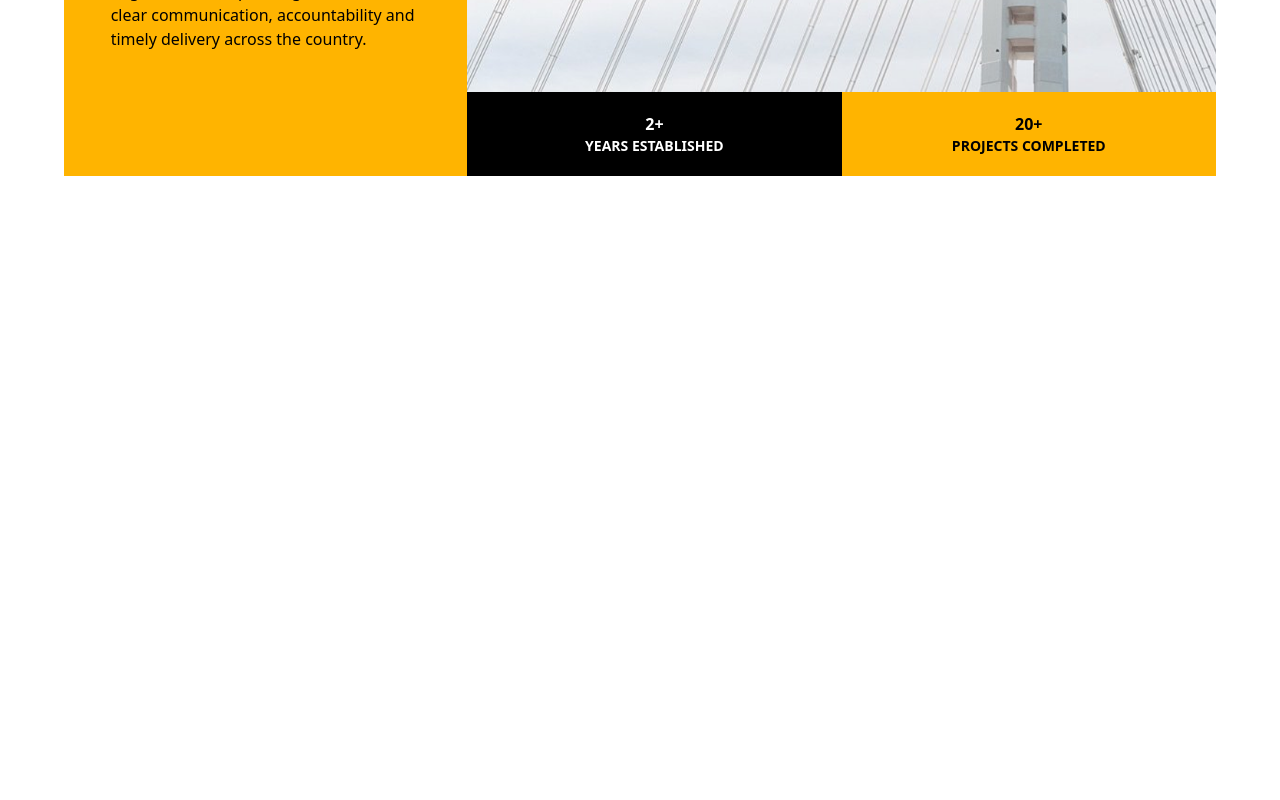
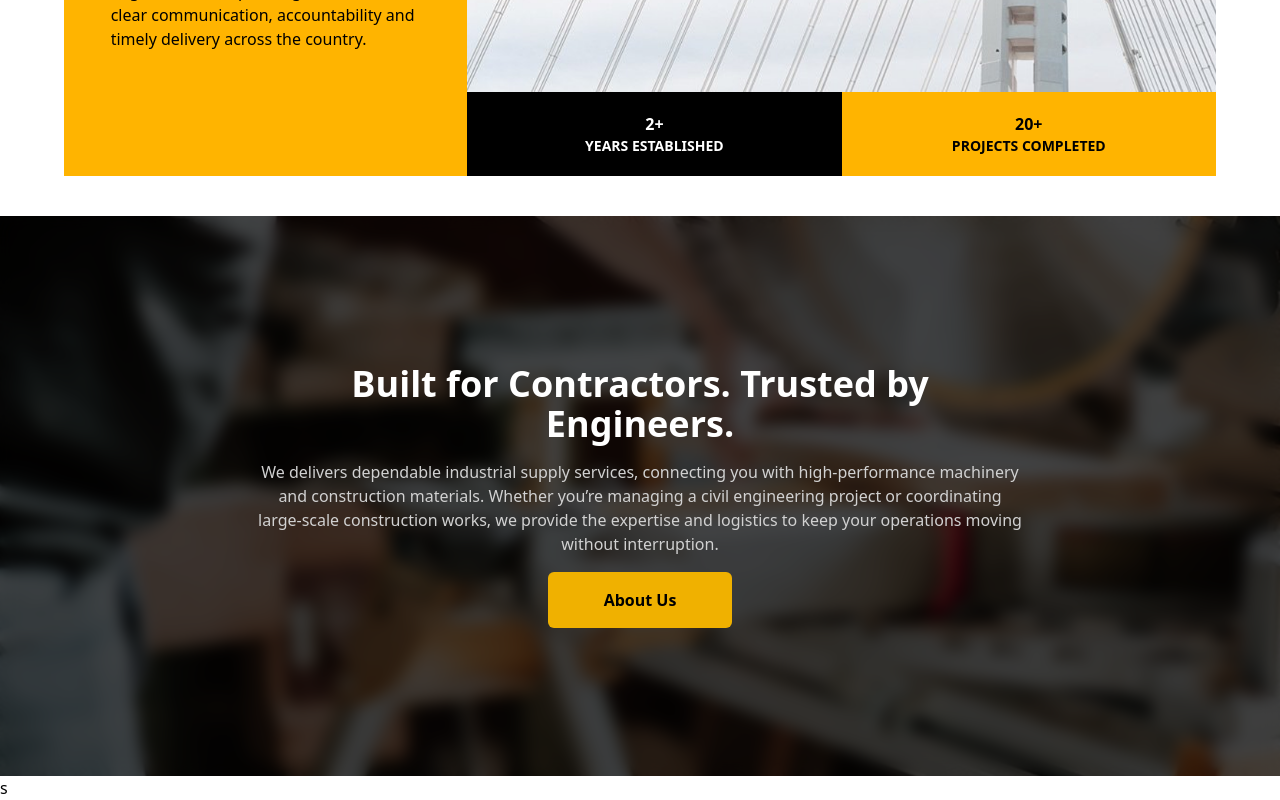
Before and after one commit to lamba01/scopert-ltd, a React (Vite) app: page / in a window 1280 px wide. Shown: the part 1901-2701 px from the top of the page. Before the commit the page ends 2077 px from the top, so only its background shows below. Built offline with nearby package versions, Linux system fonts and the light colour scheme.

Commit message:
Add Expertise section with background image and content
- Implemented the Expertise component with a background image and overlay.
- Added heading, description, and button for user interaction.
- Created a new Testimonial component file for future implementation.

```diff
--- a/src/App.jsx
+++ b/src/App.jsx
@@ -4,6 +4,7 @@ import Hero from "./sections/Hero.jsx";
 import Banner from "./sections/Banner.jsx";
 import About from "./sections/About.jsx";
 import WhyChooseUs from "./sections/Whychooseus.jsx";
+import Expertise from "./sections/Expertise.jsx";
 
 function App() {
   return (
@@ -13,6 +14,8 @@ function App() {
       <Banner />
       <About />
       <WhyChooseUs />
+      <Expertise />
+      {/* Add other sections as needed */}s
     </div>
   );
 }
--- /dev/null
+++ b/src/sections/Expertise.jsx
@@ -0,0 +1,30 @@
+import React from "react";
+import Expertiseimg from "../assets/expertise.png";
+
+function Expertise() {
+  return (
+    <section
+      className="relative w-full mt-10 h-[70vh] sm:h-[70vh] py-0 px-4 sm:px-8 lg:px-16 flex flex-col items-center justify-center bg-cover bg-no-repeat bg-center"
+      style={{ backgroundImage: `url(${Expertiseimg})` }}
+    >
+      <div className="absolute left-0 top-0 h-full w-full backdrop-blur-md sm:backdrop-blur-sm bg-black/50 sm:bg-black/70 z-10" />
+      <div className="z-20 text-white text-center space-y-4 sm:w-2/3 w-full">
+        <h1 className="text-2xl sm:text-4xl font-bold">
+          Built for Contractors. Trusted by Engineers.
+        </h1>
+        <p className="text-[#D1D1D1]">
+          We delivers dependable industrial supply services, connecting you with
+          high-performance machinery and construction materials. Whether you’re
+          managing a civil engineering project or coordinating large-scale
+          construction works, we provide the expertise and logistics to keep
+          your operations moving without interruption.
+        </p>
+        <button className="bg-yellow-500 text-black py-4 px-14 rounded-md font-semibold capitalize cursor-pointer hover:bg-yellow-400 transition-colors">
+          about us
+        </button>
+      </div>
+    </section>
+  );
+}
+
+export default Expertise;
--- a/src/sections/Hero.jsx
+++ b/src/sections/Hero.jsx
@@ -19,13 +19,13 @@ export default function Hero() {
           <span className="absolute left-0 top-0 h-full w-2 bg-yellow-500"></span>
         </div>
 
-        <p className="max-w-xl text-center px-4">
+        <p className="max-w-xl text-center px-4 text-[#D1D1D1]">
           We connect construction and engineering companies with high-quality
           heavy equipment and bulk materials — backed by trusted suppliers and
           efficient UK-wide logistics.
         </p>
 
-        <button className="bg-yellow-500 text-black py-4 px-10 rounded-md font-semibold">
+        <button className="bg-yellow-500 text-black py-4 px-10 rounded-md font-semibold cursor-pointer hover:bg-yellow-400 transition-colors">
           Get Started
         </button>
       </div>
```
Also changed, not shown: src/assets/expertise.png (added), src/sections/Testimonial.jsx (added).
